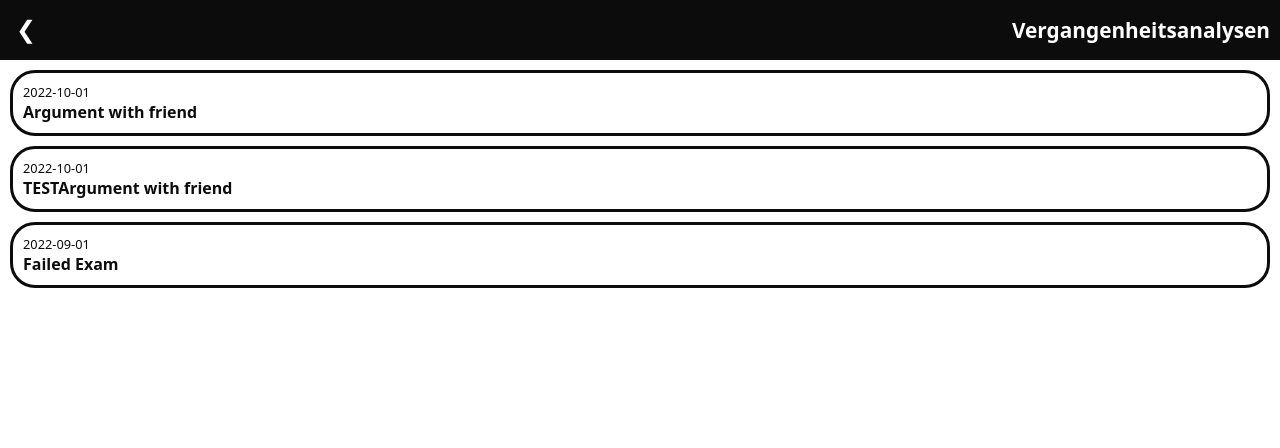
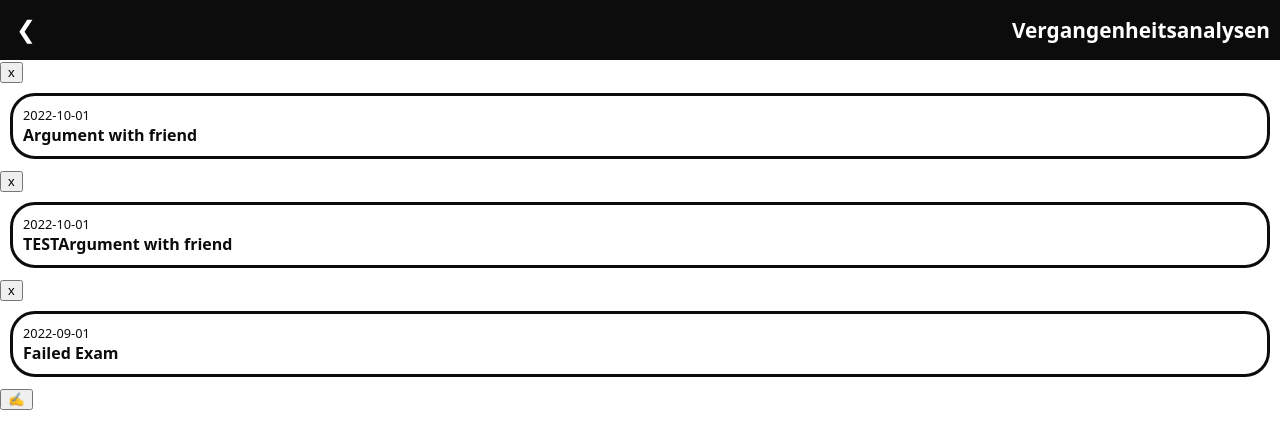
Before and after one commit to vaupunkt/cbaspCompanion, a Next.js app: page /pastanalyses in a window 1280 px wide. Shown: the top 448 px of the page. Built offline with nearby package versions, Linux system fonts and the light colour scheme.

Commit message:
add edit-mode button and delete-button with functionality

```diff
--- a/components/EntryList/index.js
+++ b/components/EntryList/index.js
@@ -6,22 +6,41 @@ import {
   EntryListItemLink,
 } from "./EntryList.style";
 
-export default function EntryList({ entries }) {
+export default function EntryList({
+  entries,
+  onDelete,
+  editMode,
+  toggleEditMode,
+}) {
   return (
     <EntryListContainer>
       {!entries ? (
         <h2>Es gibt noch keine Einträge.</h2>
       ) : (
-        entries.map((entry) => {
+        <>
+          {entries.map((entry) => {
             return (
+              <>
+                {editMode ? (
+                  <button type="button" onClick={() => onDelete(entry.id)}>
+                    x
+                  </button>
+                ) : (
+                  ""
+                )}
                 <EntryListItemLink href={`/entries/${entry.id}`}>
                   <EntryListItem key={entry.id}>
                     <EntryListDate>{entry.date}</EntryListDate>
                     <EntryListTitle>{entry.title}</EntryListTitle>
                   </EntryListItem>
                 </EntryListItemLink>
+              </>
             );
-        })
+          })}
+          <button type="button" onClick={() => toggleEditMode()}>
+            ✍️
+          </button>
+        </>
       )}
     </EntryListContainer>
   );
--- a/pages/_app.js
+++ b/pages/_app.js
@@ -4,15 +4,22 @@ import initialEntries from "@/lib/initialEntries";
 
 export default function App({ Component, pageProps }) {
   const [allEntries, setAllEntries] = useState(initialEntries);
-  const allFutureAnalysisEntries = initialEntries.filter(
+  const allFutureAnalysisEntries = allEntries.filter(
     (initialEntry) => initialEntry.type === "FutureAnalysis"
   );
-  const allPastAnalysisEntries = initialEntries.filter(
+  const allPastAnalysisEntries = allEntries.filter(
     (initialEntry) => initialEntry.type === "PastAnalysis"
   );
-  const allInnerAnalysisEntries = initialEntries.filter(
+  const allInnerAnalysisEntries = allEntries.filter(
     (initialEntry) => initialEntry.type === "InnerSituationAnalysis"
   );
+  const [editMode, setEditMode] = useState(true);
+  function toggleEditMode() {
+    setEditMode(!editMode);
+  }
+  function handleDelete(id) {
+    setAllEntries(allEntries.filter((entry) => entry.id !== id));
+  }
 
   return (
     <>
@@ -23,6 +30,9 @@ export default function App({ Component, pageProps }) {
         allFutureAnalysisEntries={allFutureAnalysisEntries}
         allPastAnalysisEntries={allPastAnalysisEntries}
         allInnerAnalysisEntries={allInnerAnalysisEntries}
+        onDelete={handleDelete}
+        editMode={editMode}
+        toggleEditMode={toggleEditMode}
       />
     </>
   );
--- a/pages/pastanalyses/index.js
+++ b/pages/pastanalyses/index.js
@@ -1,11 +1,21 @@
 import Header from "@/components/Header";
 import EntryList from "@/components/EntryList";
 
-export default function PastAnalysesPage({ allPastAnalysisEntries }) {
+export default function PastAnalysesPage({
+  allPastAnalysisEntries,
+  onDelete,
+  editMode,
+  toggleEditMode,
+}) {
   return (
     <>
       <Header backButton title="Vergangenheitsanalysen" />
-      <EntryList entries={allPastAnalysisEntries} />
+      <EntryList
+        entries={allPastAnalysisEntries}
+        onDelete={onDelete}
+        editMode={editMode}
+        toggleEditMode={toggleEditMode}
+      />
     </>
   );
 }
```
Also changed, not shown: pages/allentries/index.js (+12 -2 lines), pages/futureanalyses/index.js (+12 -2 lines), pages/innersituationanalyses/index.js (+9 -1 lines). Lines whose indentation alone changed are shown as unchanged.
